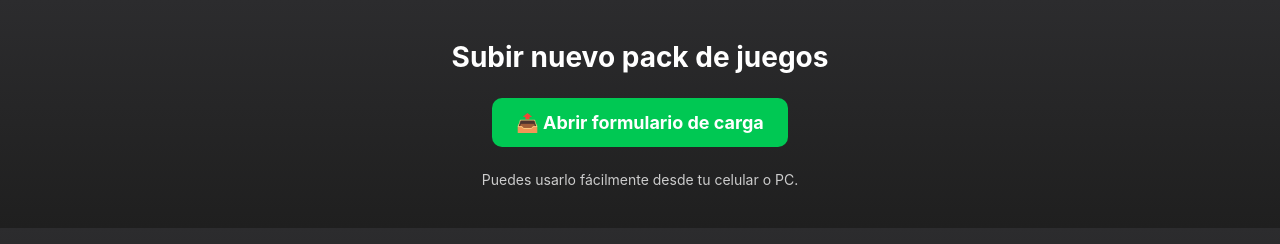
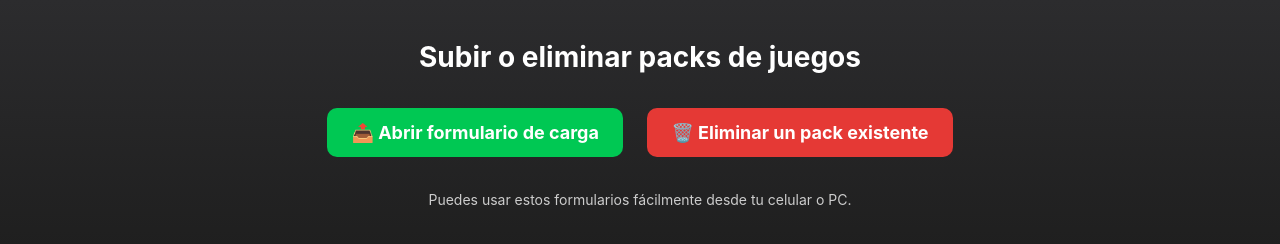
Before and after one commit to alfeicon/Alfeicon-games, a plain HTML site: page admin.html in a window 1280 px wide. Drawn offline with Linux system fonts and the light colour scheme.

Commit message:
Update admin.html

```diff
--- a/admin.html
+++ b/admin.html
@@ -2,7 +2,7 @@
 <html lang="es">
 <head>
   <meta charset="UTF-8" />
-  <title>Subir nuevo pack | Alfeicon Games</title>
+  <title>Panel de administración | Alfeicon Games</title>
   <link rel="stylesheet" href="style.css" />
   <style>
     body {
@@ -21,17 +21,29 @@
     .btn-formulario {
       display: inline-block;
       padding: 14px 24px;
-      background-color: #00c853;
-      color: white;
+      margin: 10px;
       font-weight: bold;
       border-radius: 10px;
       text-decoration: none;
       font-size: 18px;
       transition: background 0.3s;
+      color: white;
     }
 
-    .btn-formulario:hover {
+    .btn-carga {
+      background-color: #00c853;
+    }
+
+    .btn-carga:hover {
       background-color: #00b347;
+    }
+
+    .btn-eliminar {
+      background-color: #e53935;
+    }
+
+    .btn-eliminar:hover {
+      background-color: #c62828;
     }
 
     .instruccion {
@@ -43,17 +55,25 @@
 </head>
 <body>
 
-  <h1>Subir nuevo pack de juegos</h1>
+  <h1>Subir o eliminar packs de juegos</h1>
 
   <a
     href="https://docs.google.com/forms/d/e/1FAIpQLSc-PRS8k6dH3kEfKIuorvro1NYDmqOJcSx5IYCHxZjqgr-4cA/viewform"
     target="_blank"
-    class="btn-formulario"
+    class="btn-formulario btn-carga"
   >
     📤 Abrir formulario de carga
   </a>
 
-  <p class="instruccion">Puedes usarlo fácilmente desde tu celular o PC.</p>
+  <a
+    href="https://docs.google.com/forms/d/e/1FAIpQLSdrM96HsBmlEhAsLXPwx4ruNRVyg_U9bug1O3t9-csmk6dvkg/viewform"
+    target="_blank"
+    class="btn-formulario btn-eliminar"
+  >
+    🗑️ Eliminar un pack existente
+  </a>
+
+  <p class="instruccion">Puedes usar estos formularios fácilmente desde tu celular o PC.</p>
 
 </body>
 </html>
```
